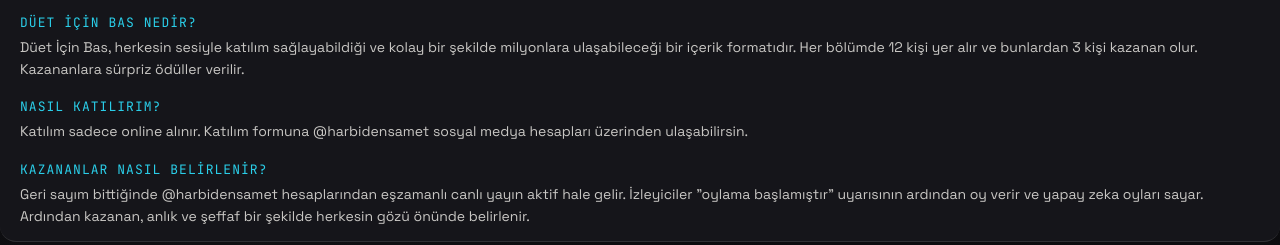
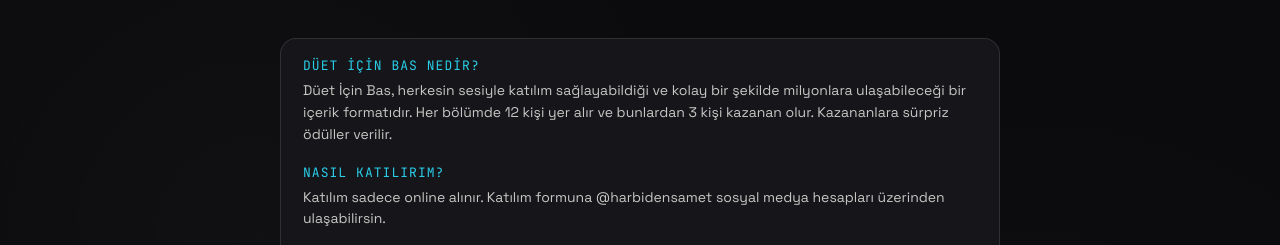
Before and after one commit to harbidensamet/duet-icin-bas, a plain HTML site: page index.html in a window 1280 px wide. Shown: the top 245 px of the page. Drawn offline with Linux system fonts and the light colour scheme; no server answers.

Commit message:
Update index.html

```diff
--- a/index.html
+++ b/index.html
@@ -29,8 +29,8 @@
     width:100vw; height:100vh;
     display:flex; flex-direction:column;
     align-items:center; justify-content:center;
-    padding-top:42vh;
-    gap:0;
+    gap:20px;
+    padding:16px;
     box-sizing:border-box;
   }
   #app::before{
@@ -42,18 +42,16 @@
     pointer-events:none;
   }
   .info-panel{
-    position:fixed;
-    top:0;
-    left:0;
-    right:0;
-    width:100%;
-    overflow-y:hidden;
+    position:relative;
+    width:min(720px, 90vw);
+    max-height:44vh;
+    overflow-y:auto;
     background:var(--asphalt-2);
-    border-bottom:1px solid var(--line);
-    border-radius:0 0 16px 16px;
-    padding:14px 20px;
+    border:1px solid var(--line);
+    border-radius:16px;
+    padding:18px 22px;
     z-index:5;
-    box-sizing:border-box;
+    flex-shrink:1;
   }
   .info-block{ margin-bottom:18px; }
   .info-block:last-child{ margin-bottom:0; }
```
